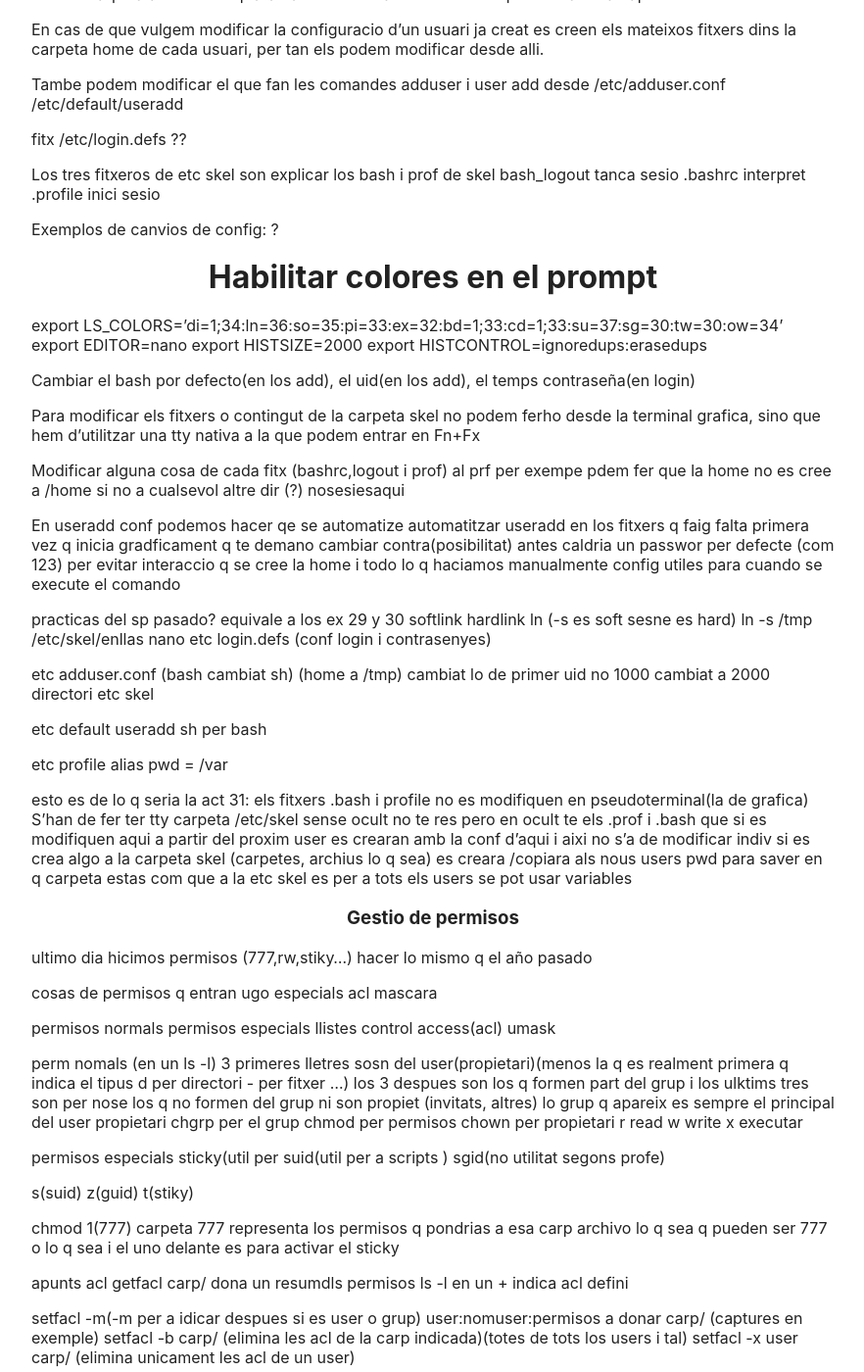
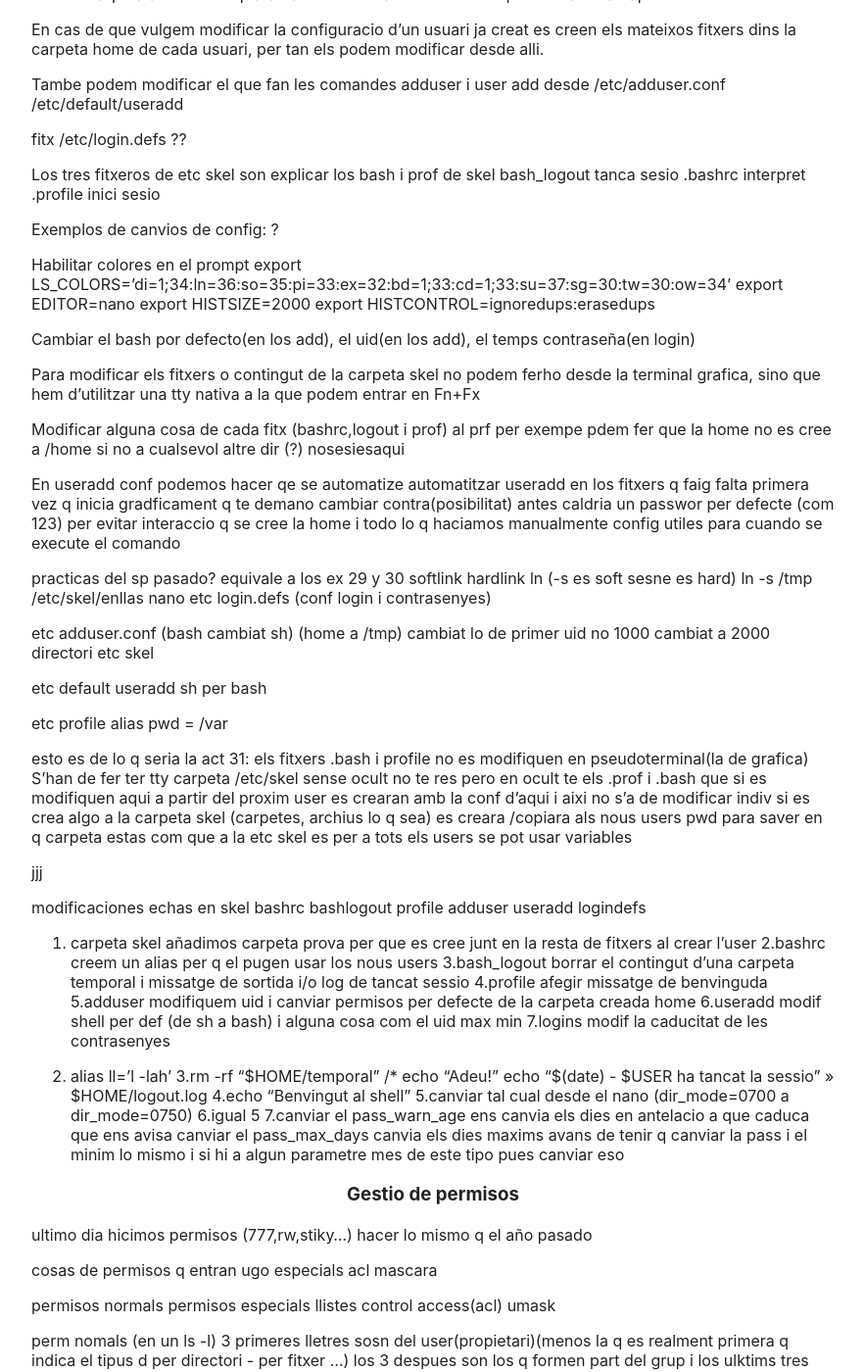
Before and after one commit to vallesune/mkdocspj1, a Jekyll site: the page built from projecte1/sprint2.md, in a window 1280 px wide and 1400 px high, scrolled down 4210 px. Shown: the whole window at 98% size, without its empty margins (198-1080 px from the left). Built offline with Jekyll 4.4.1, drawn with Linux system fonts in a browser that asks for light colours.

Commit message:
Update sprint2.md

```diff
--- a/projecte1/sprint2.md
+++ b/projecte1/sprint2.md
@@ -166,7 +166,8 @@ bash_logout tanca sesio
 
 
 Exemplos de canvios de config: ?
-# Habilitar colores en el prompt
+
+Habilitar colores en el prompt
 export LS_COLORS='di=1;34:ln=36:so=35:pi=33:ex=32:bd=1;33:cd=1;33:su=37:sg=30:tw=30:ow=34'
 export EDITOR=nano
 export HISTSIZE=2000
@@ -214,6 +215,29 @@ proxim user es crearan amb la conf d’aqui i aixi no s’a de modificar indiv
 si es crea algo a la carpeta skel (carpetes, archius lo q sea) es creara /copiara als nous users
 pwd para saver en q carpeta estas
 com que a la etc skel es per a tots els users se pot usar variables
+
+jjj
+
+modificaciones echas en skel bashrc bashlogout profile adduser useradd logindefs
+
+1. carpeta skel añadimos carpeta prova per que es cree junt en la resta de fitxers al crear l'user
+2.bashrc creem un alias per q el pugen usar los nous users
+3.bash_logout borrar el contingut d'una carpeta temporal i missatge de sortida i/o log de tancat sessio
+4.profile afegir missatge de benvinguda
+5.adduser modifiquem uid i canviar permisos per defecte de la carpeta creada home
+6.useradd modif shell per def (de sh a bash) i alguna cosa com el uid max min
+7.logins modif la caducitat de les contrasenyes
+
+
+2. alias ll='l -lah'
+3.rm -rf "$HOME/temporal" /*  echo "Adeu!" echo "$(date) - $USER ha tancat la sessio" >> $HOME/logout.log
+4.echo "Benvingut al shell"
+5.canviar tal cual desde el nano (dir_mode=0700 a dir_mode=0750)
+6.igual 5
+7.canviar el pass_warn_age ens canvia els dies en antelacio a que caduca que ens avisa
+canviar el pass_max_days canvia els dies maxims avans de tenir q canviar la pass
+i el minim lo mismo
+i si hi a algun parametre mes de este tipo pues canviar eso
 
 
 
```
